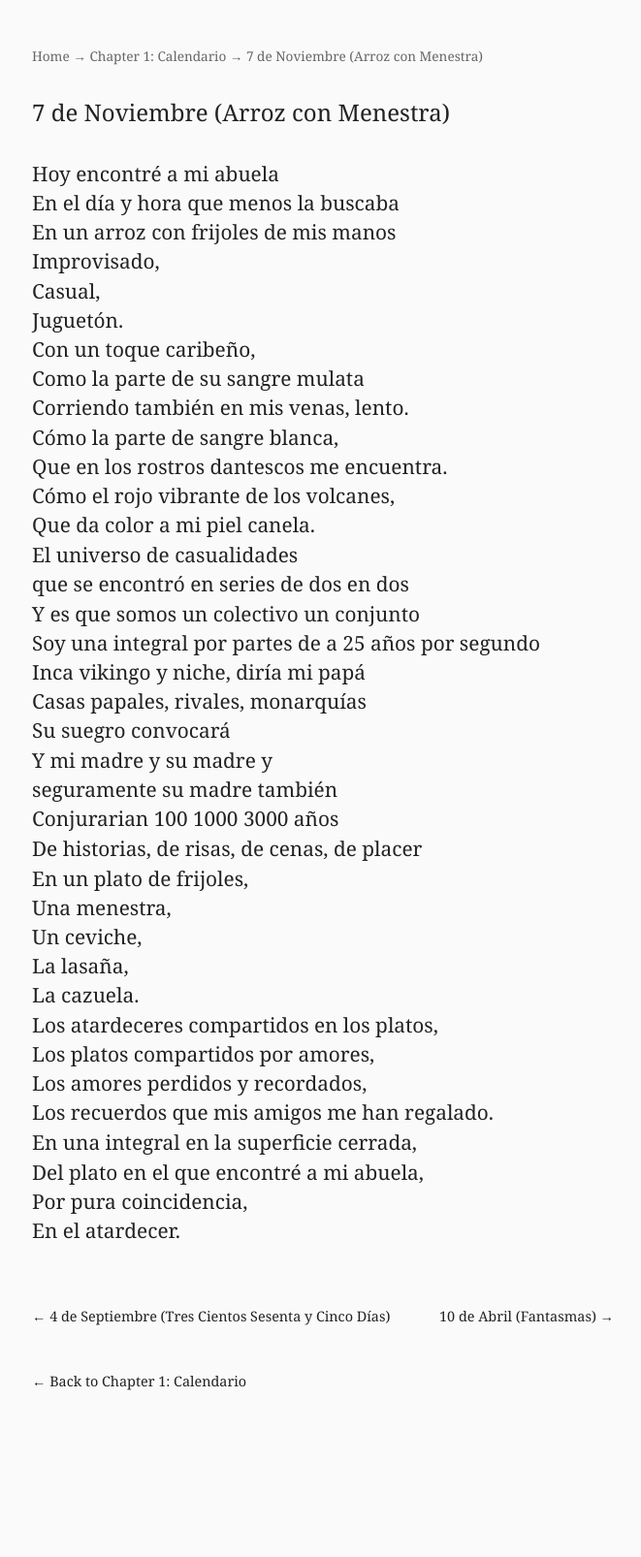
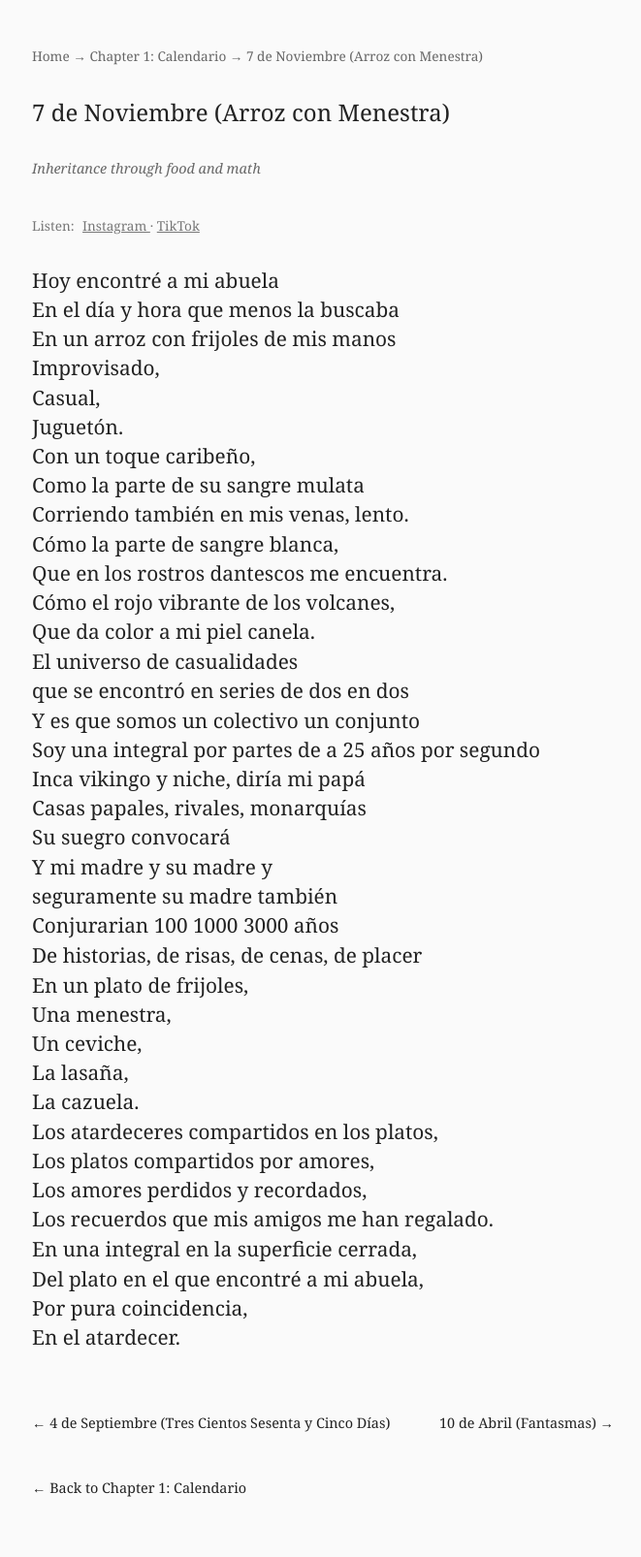
Before and after one commit to thedancingneutrino/thedancingneutrino.github.io, a Jekyll site: the page built from poems/Noviembre7.md, in a window 1280 px wide. Shown: the whole page at 97% size, without its empty margins (307-968 px from the left). Built offline with Jekyll 4.4.1, drawn with Linux system fonts in a browser that asks for light colours; before the commit the page ends 1496 px from its top, so only the background shows below that.

Commit message:
Update Noviembre7.md

```diff
--- a/poems/Noviembre7.md
+++ b/poems/Noviembre7.md
@@ -3,6 +3,9 @@ layout: poem
 title: "7 de Noviembre (Arroz con Menestra)"
 collection: ch1
 order: 3
+blurb: Inheritance through food and math
+tiktok: https://www.tiktok.com/@thedancingneutrino/video/7515855841405259030
+instagram: https://www.instagram.com/p/DK44_r1NuOS/
 ---
 
 Hoy encontré a mi abuela
```
